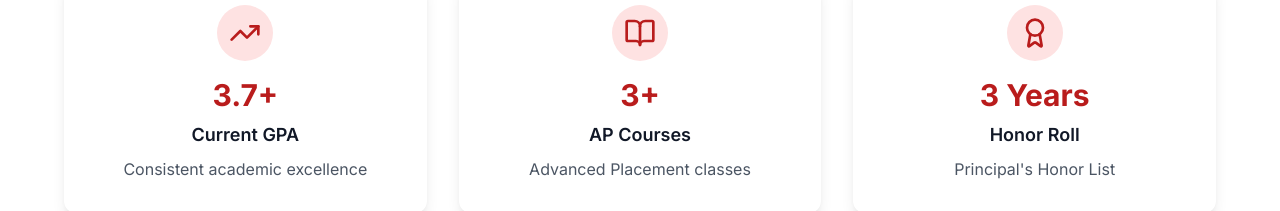
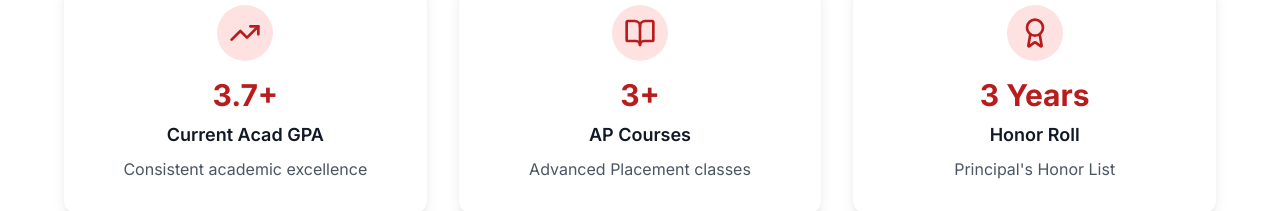
Before and after one commit to Avetiska-2/My-Portfolio, a React (Vite) app: page / in a window 1280 px wide. Shown: the part 2180-2391 px from the top of the page. Built offline with nearby package versions, Linux system fonts and the light colour scheme.

Commit message:
Update GPA title and AP Physics grade

```diff
--- a/src/components/sections/Academics.tsx
+++ b/src/components/sections/Academics.tsx
@@ -8,7 +8,7 @@ const Academics = () => {
 
   const academicHighlights = [
     {
-      title: 'Current GPA',
+      title: 'Current Acad GPA',
       value: '3.7+',
       description: 'Consistent academic excellence',
       icon: TrendingUp
@@ -28,7 +28,7 @@ const Academics = () => {
   ];
 
   const apCourses = [
-    { name: 'AP Physics 1', grade: 'B', year: '2025' },
+    { name: 'AP Physics 1', grade: 'A', year: '2025' },
     { name: 'AP Computer Science A', grade: 'A+', year: '2025' },
     { name: 'AP US History', grade: 'B+', year: '2025' }
   ];
```
